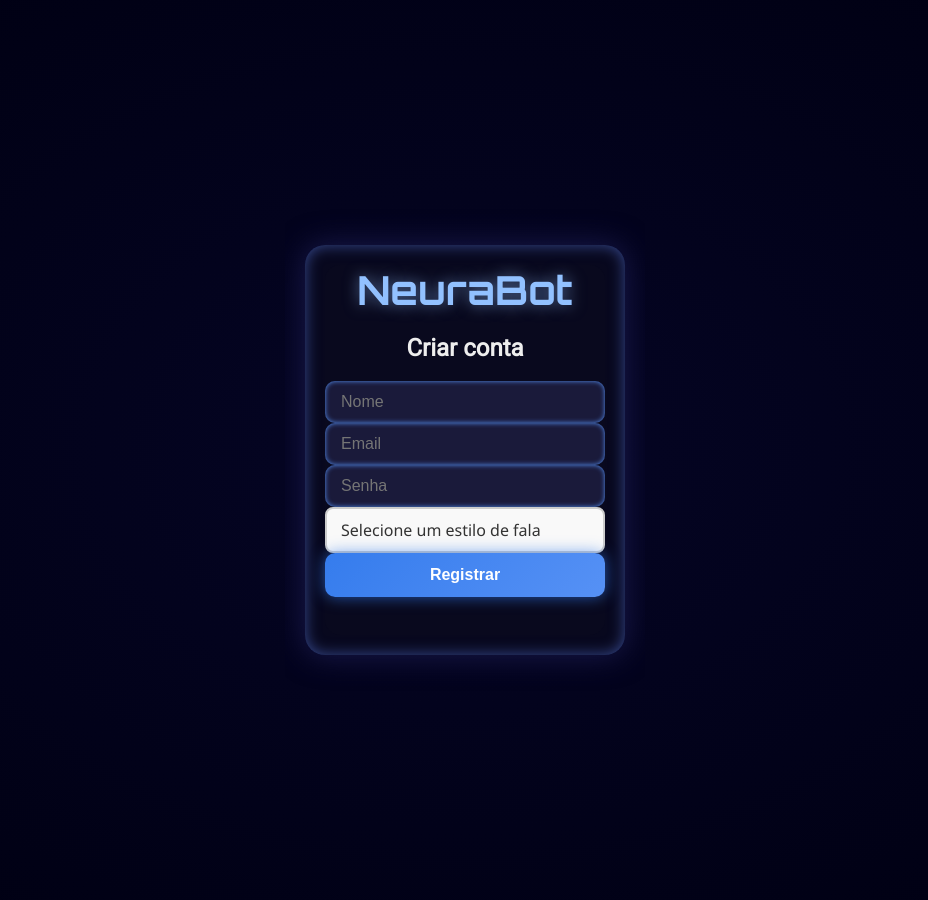
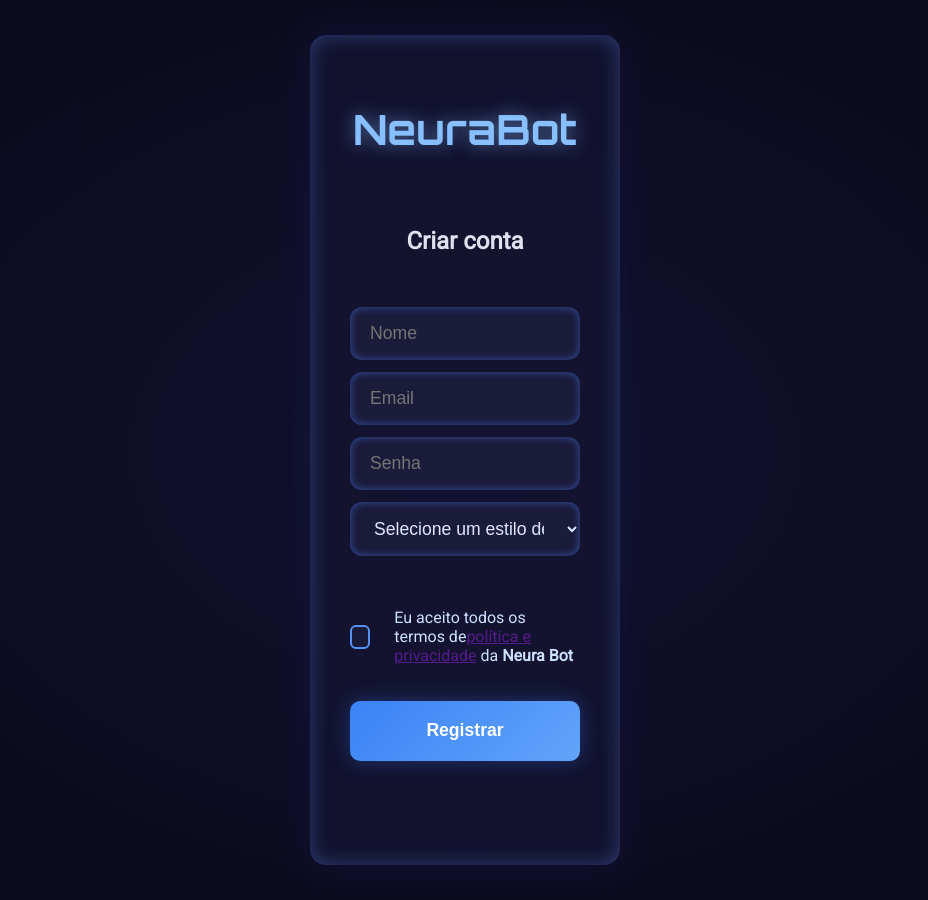
Before and after one commit to miguel02714/neurabot, a Flask app: page /registrar in a window 1280 px wide. Shown: the whole page, without its empty margins (175-1103 px from the left). Run offline with Flask 3, Linux system fonts and the light colour scheme; some libraries are stand-ins or nearby versions.

Commit message:
Add files via upload

```diff
--- a/templates/registrar.html
+++ b/templates/registrar.html
@@ -16,9 +16,9 @@ body, html {
   margin: 0;
   padding: 0;
   height: 100%;
-  background: #000012;
+  background: #0a0a1a;
   font-family: 'Roboto', sans-serif;
-  color: #eee;
+  color: #e0e0f0;
   display: flex;
   align-items: center;
   justify-content: center;
@@ -27,185 +27,205 @@ body, html {
 
 #starfield {
   position: fixed;
-  top: 0; left: 0;
-  width: 100%; height: 100%;
+  top: 0;
+  left: 0;
+  width: 100%;
+  height: 100%;
+  z-index: 0;
   pointer-events: none;
-  z-index: 0;
-  background: radial-gradient(ellipse at center, #050525 0%, #000012 100%);
-  animation: starTwinkle 10s infinite ease-in-out alternate;
+  background: radial-gradient(ellipse at center, #121233 0%, #0a0a1a 100%);
+  animation: starTwinkle 15s infinite ease-in-out alternate;
 }
 
 @keyframes starTwinkle {
-  0%, 100% { background-position: 0% 0%; }
-  50% { background-position: 50% 50%; }
+  0%, 100% { opacity: 1; }
+  50% { opacity: 0.9; }
 }
 
 #app-container {
   width: 360px;
   max-width: 95vw;
+  z-index: 10;
+  padding: 25px;
   perspective: 1200px;
-  z-index: 10;
-  padding: 20px;
 }
 
 .flip-card {
   width: 100%;
-  background: rgba(10, 10, 30, 0.8);
-  border-radius: 20px;
-  box-shadow: 0 0 30px #1a1a4d, inset 0 0 15px #668cff80;
-  transition: transform 0.6s ease;
+  background: rgba(20, 20, 50, 0.85);
+  border-radius: 16px;
+  box-shadow: 0 0 40px #1a1a4d80, inset 0 0 20px #6699ff55;
+  transition: transform 0.5s ease;
   transform-style: preserve-3d;
-  padding: 20px;
+  padding: 40px; /* aumentei padding */
   display: flex;
   flex-direction: column;
   align-items: center;
-  gap: 15px;
+  gap: 40px; /* aumentei gap */
+  height: auto;
 }
 
 .side {
-  width: 100%;
   display: flex;
   flex-direction: column;
   align-items: center;
-  gap: 1.2rem;
-}
-
-.front {
-  border-radius: 15px;
-  background-color: rgba(10, 10, 30, 0.7);
+  gap: 32px; /* aumentei gap */
+  width: 100%;
 }
 
 h1 {
   font-family: 'Orbitron', sans-serif;
+  font-size: 2.6rem;
   text-align: center;
-  font-size: 2.5rem;
-  margin: 0;
-  color: #92c1ff;
-  text-shadow: 0 0 15px #92c1ff88;
-}
-
-h2 {
-  margin: 0 auto;
+  color: #87bfff;
+  margin-bottom: 20px; /* aumentei margem */
+  text-shadow: 0 0 18px #87bfff88;
 }
 
 input[type="email"],
 input[type="password"],
-input[type="text"] {
-  padding: 0.75rem 1rem;
-  border-radius: 10px;
+input[type="text"],
+select {
+  padding: 16px 20px; /* aumentei padding */
+  border-radius: 12px;
   border: none;
-  outline: none;
-  font-size: 1rem;
-  background: #1a1a3a;
-  color: #cce0ff;
-  box-shadow: inset 0 0 5px #5691f5;
+  background: #1b1b3a;
+  color: #dde9ff;
+  font-size: 1.1rem; /* aumentei fonte */
   width: 100%;
-  transition: 0.3s ease;
+  box-shadow: inset 0 0 8px #4f83ff88;
+  transition: background 0.3s ease, box-shadow 0.3s ease;
+  margin-bottom: 12px; /* adicionei margem inferior */
 }
 
-input:focus {
-  background-color: #2e3a62;
-  box-shadow: inset 0 0 8px #7daaff;
+input:focus,
+select:focus {
+  background: #273766;
+  box-shadow: 0 0 0 3px rgba(80, 125, 255, 0.4);
+  outline: none;
+  color: #fff;
 }
 
 button {
-  padding: 0.8rem 1rem;
+  width: 100%;
+  padding: 1.2rem 1.6rem; /* aumentei padding */
   border-radius: 10px;
-  font-weight: 700;
-  font-size: 1rem;
+  background: linear-gradient(135deg, #3b82f6, #60a5fa);
+  color: #fff;
+  font-weight: bold;
+  font-size: 1.1rem; /* aumentei fonte */
   border: none;
   cursor: pointer;
-  background: linear-gradient(135deg, #357ced, #5691f5);
-  color: white;
-  box-shadow: 0 0 15px #357cedaa;
+  box-shadow: 0 0 20px #3b82f655;
   transition: all 0.3s ease;
-  width: 100%;
+  margin-top: 20px; /* adicionei margem superior */
 }
 
 button:hover {
-  background: linear-gradient(135deg, #5691f5, #357ced);
   transform: translateY(-2px);
+  box-shadow: 0 0 30px #3b82f6aa;
 }
 
 .google-btn {
   display: flex;
   align-items: center;
   justify-content: center;
-  gap: 12px;
-  background-color: #ffffff;
-  border: 1px solid #dadce0;
+  gap: 16px; /* aumentei gap */
+  padding: 16px; /* aumentei padding */
+  background: #fff;
+  color: #444;
   border-radius: 10px;
-  padding: 12px;
-  font-size: 16px;
   font-weight: 500;
+  font-size: 17px; /* aumentei fonte */
   font-family: 'Roboto', sans-serif;
-  color: #3c4043;
-  cursor: pointer;
+  border: 1px solid #ddd;
   transition: all 0.3s ease;
   width: 100%;
-  box-shadow: 0 2px 4px rgba(0, 0, 0, 0.1);
+  margin-top: 24px; /* adicionei margem superior */
 }
 
 .google-btn:hover {
-  box-shadow: 0 4px 8px rgba(0, 0, 0, 0.15);
+  box-shadow: 0 5px 12px rgba(0, 0, 0, 0.2);
   transform: translateY(-1px);
 }
 
 .google-btn:active {
-  box-shadow: 0 2px 3px rgba(0, 0, 0, 0.2);
-  transform: scale(0.98);
+  transform: scale(0.97);
+  box-shadow: 0 2px 4px rgba(0,0,0,0.2);
 }
 
 .google-btn img {
-  height: 20px;
-  width: 20px;
+  width: 24px; /* aumentei tamanho */
+  height: 24px; /* aumentei tamanho */
 }
 
-.teste1 {
-  gap: 10px;
-}
-
-/* Mobile Responsive */
+/* Responsive adjustments */
 @media (max-width: 400px) {
   #app-container {
-    width: 95vw;
-    padding: 10px;
+    padding: 15px;
   }
 
   .flip-card {
-    padding: 1.5rem;
-    gap: 1.5rem;
+    padding: 25px;
+    gap: 28px;
   }
 
   h1 {
     font-size: 2rem;
   }
 }
-select {
-  width: 100%;
-  max-width: 300px;
-  padding: 10px 14px;
-  font-size: 16px;
-  font-family: 'Segoe UI', sans-serif;
-  color: #333;
-  background-color: #f9f9f9;
-  border: 2px solid #ccc;
-  border-radius: 8px;
-  box-shadow: 0 2px 6px rgba(0, 0, 0, 0.05);
-  appearance: none;
-  -webkit-appearance: none;
-  -moz-appearance: none;
-  transition: border-color 0.3s ease, box-shadow 0.3s ease;
+
+.checkbox-container {
+  display: flex;
+  align-items: center;
+  gap: 24px; /* aumentei gap */
+  font-size: 1rem; /* aumentei fonte */
+  cursor: pointer;
+  user-select: none;
+  color: #cce0ff;
+  margin-top: 24px; /* margem para separar do anterior */
+  position: relative;
 }
 
-select:focus {
-  outline: none;
-  border-color: #4f46e5; /* cor roxa elegante */
-  box-shadow: 0 0 0 3px rgba(79, 70, 229, 0.2);
-  background-color: #fff;
-  color: #000;
-  font-weight: 500;
+.checkbox-container input[type="checkbox"] {
+  position: absolute;
+  opacity: 0;
   cursor: pointer;
+  height: 0;
+  width: 40px;
+}
+
+.checkmark {
+  height: 24px; /* maior */
+  width: 44px; /* maior */
+  background-color: #1a1a3a;
+  border: 2px solid #5691f5;
+  border-radius: 6px; /* mais arredondado */
+  display: inline-block;
+  position: relative;
+  transition: all 0.3s ease;
+}
+
+.checkbox-container input:checked ~ .checkmark {
+  background-color: #357ced;
+  border-color: #7daaff;
+}
+
+.checkmark::after {
+  content: "";
+  position: absolute;
+  display: none;
+  left: 8px;
+  top: 4px;
+  width: 7px;
+  height: 14px;
+  border: solid #fff;
+  border-width: 0 3px 3px 0;
+  transform: rotate(45deg);
+}
+
+.checkbox-container input:checked ~ .checkmark::after {
+  display: block;
 }
 
   </style>
@@ -234,8 +254,13 @@ select:focus {
   <option value="poetico">Poético e Criativo</option>
   <option value="humorado">Bem-Humorado</option>
 </select>
+<label class="checkbox-container">
+  <input type="checkbox" id="terms-checkbox" />
+  <span class="checkmark"></span>
+  <p>Eu aceito todos os termos de<a href="">política e privacidade</a>  da <strong>Neura Bot</strong></p>
+</label>
 
-        <button type="submit">Registrar</button>
+        <button id="register-btn" type="submit">Registrar</button>
         </div>
       </form>
 
@@ -268,7 +293,12 @@ select:focus {
 
     return JSON.parse(jsonPayload);
   }
+const checkbox = document.getElementById('terms-checkbox');
+const button = document.getElementById('register-btn');
 
+checkbox.addEventListener('change', () => {
+  button.disabled = !checkbox.checked;
+});
   function handleCredentialResponse(response) {
     const data = parseJwt(response.credential);
     const nome = data.name;
```
Also changed, not shown: templates/inicio.html (+54 -4 lines), templates/politicaprivacidade.html (added, +207 -0 lines).
